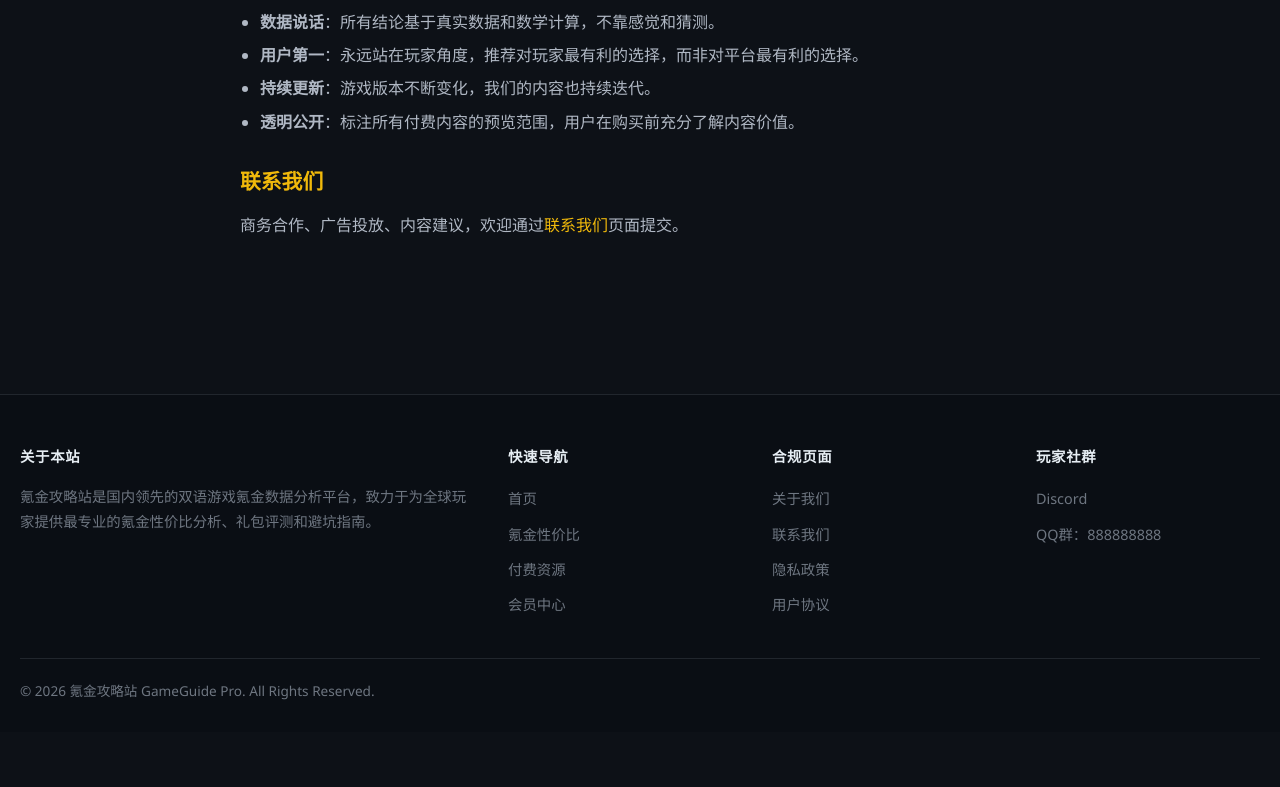
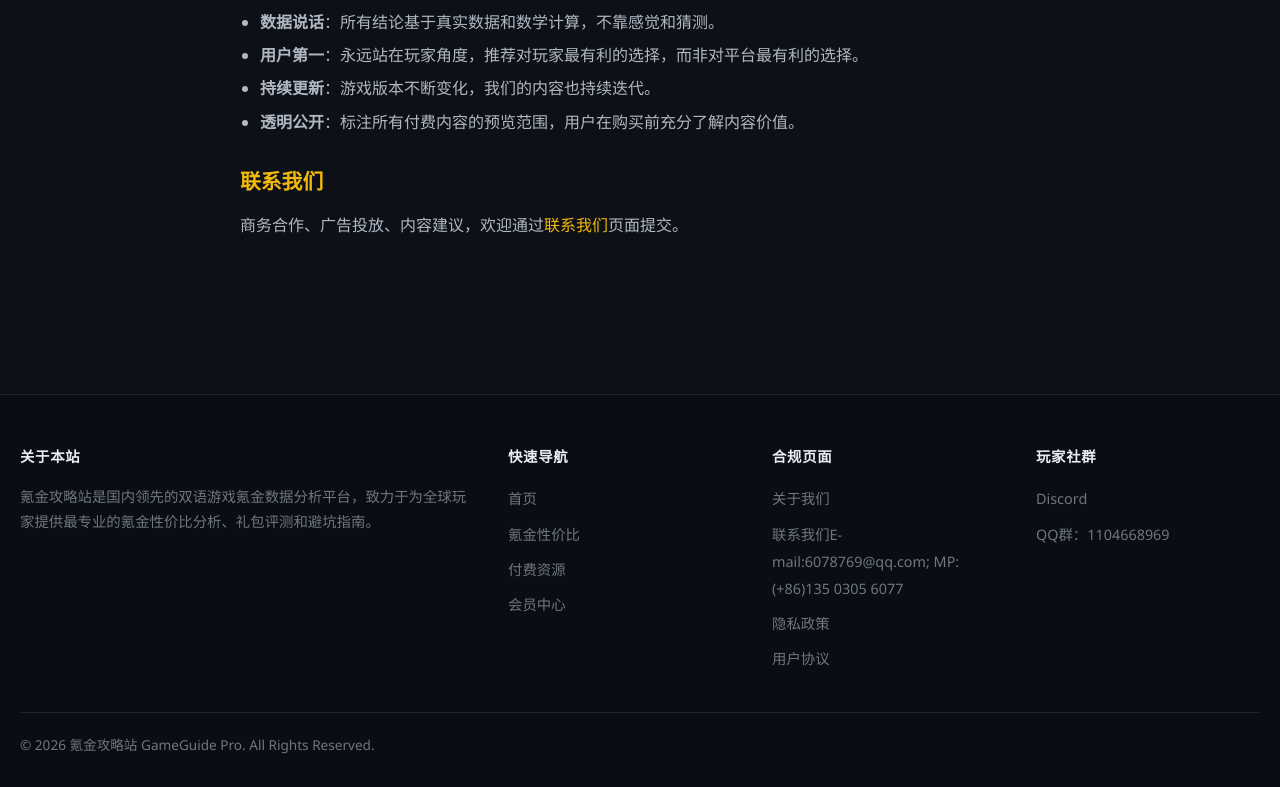
Before and after one commit to gameguidepro888/game-guide, a plain HTML site: page pages/about.html in a window 1280 px wide. Shown: the part 926-1713 px from the top of the page. Before the commit the page ends 1658 px from the top, so only its background shows below. Drawn offline with Linux system fonts and the light colour scheme.

Commit message:
Update about.html

```diff
--- a/pages/about.html
+++ b/pages/about.html
@@ -73,8 +73,8 @@
     <div class="footer-grid">
       <div class="footer-col footer-about"><h4 data-i18n="footer_about">关于本站</h4><p data-i18n="footer_about_text">氪金攻略站是国内领先的双语游戏氪金数据分析平台。</p></div>
       <div class="footer-col"><h4 data-i18n="footer_nav">快速导航</h4><ul><li><a href="../index.html">首页</a></li><li><a href="spending-guide.html">氪金性价比</a></li><li><a href="premium.html">付费资源</a></li><li><a href="membership.html">会员中心</a></li></ul></div>
-      <div class="footer-col"><h4 data-i18n="footer_legal">合规页面</h4><ul><li><a href="about.html">关于我们</a></li><li><a href="contact.html">联系我们</a></li><li><a href="privacy.html">隐私政策</a></li><li><a href="terms.html">用户协议</a></li></ul></div>
-      <div class="footer-col"><h4 data-i18n="footer_community">玩家社群</h4><ul><li><a href="#">Discord</a></li><li><a href="#">QQ群：888888888</a></li></ul></div>
+      <div class="footer-col"><h4 data-i18n="footer_legal">合规页面</h4><ul><li><a href="about.html">关于我们</a></li><li><a href="contact.html">联系我们E-mail:6078769@qq.com; MP:(+86)135 0305 6077</a></li><li><a href="privacy.html">隐私政策</a></li><li><a href="terms.html">用户协议</a></li></ul></div>
+      <div class="footer-col"><h4 data-i18n="footer_community">玩家社群</h4><ul><li><a href="#">Discord</a></li><li><a href="#">QQ群：1104668969</a></li></ul></div>
     </div>
     <div class="footer-bottom"><span data-i18n="footer_copyright">© 2026 GameGuide Pro. All Rights Reserved.</span></div>
   </div>
```
